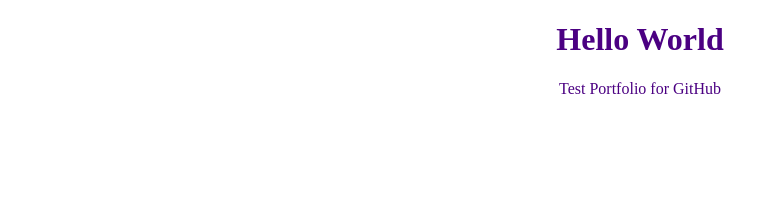
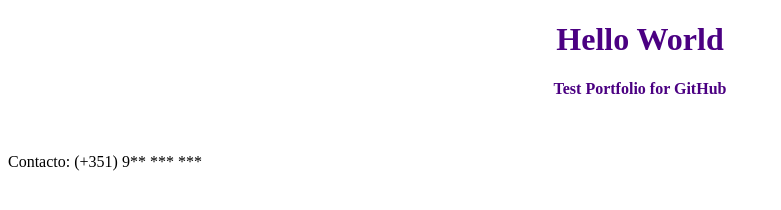
Before and after one commit to YD125/rodriguez.github.io, a plain HTML site: page index.html in a window 1280 px wide. Shown: the whole page, without its empty margins (0-781 px from the left). Drawn offline with Linux system fonts and the light colour scheme.

Commit message:
Add files via upload

```diff
--- a/index.html
+++ b/index.html
@@ -19,7 +19,7 @@
     <link href='https://fonts.googleapis.com/css?family=Montserrat' rel='stylesheet'>
 
 <style>
-    h1, p {
+    h1, h2, h3, h4, h5, h6 {
         text-align: center;
         color:indigo;
     }
@@ -28,6 +28,9 @@
 </head>
 <body>
     <h1>Hello World</h1>
-    <p>Test Portfolio for GitHub</p>
+    <h4>Test Portfolio for GitHub</h4>
+    <br>
+    <p>Contacto: (+351) 9** *** ***</p>
+
 </body>
 </html>
```
Also changed, not shown: README.html (added, +18 -0 lines).
